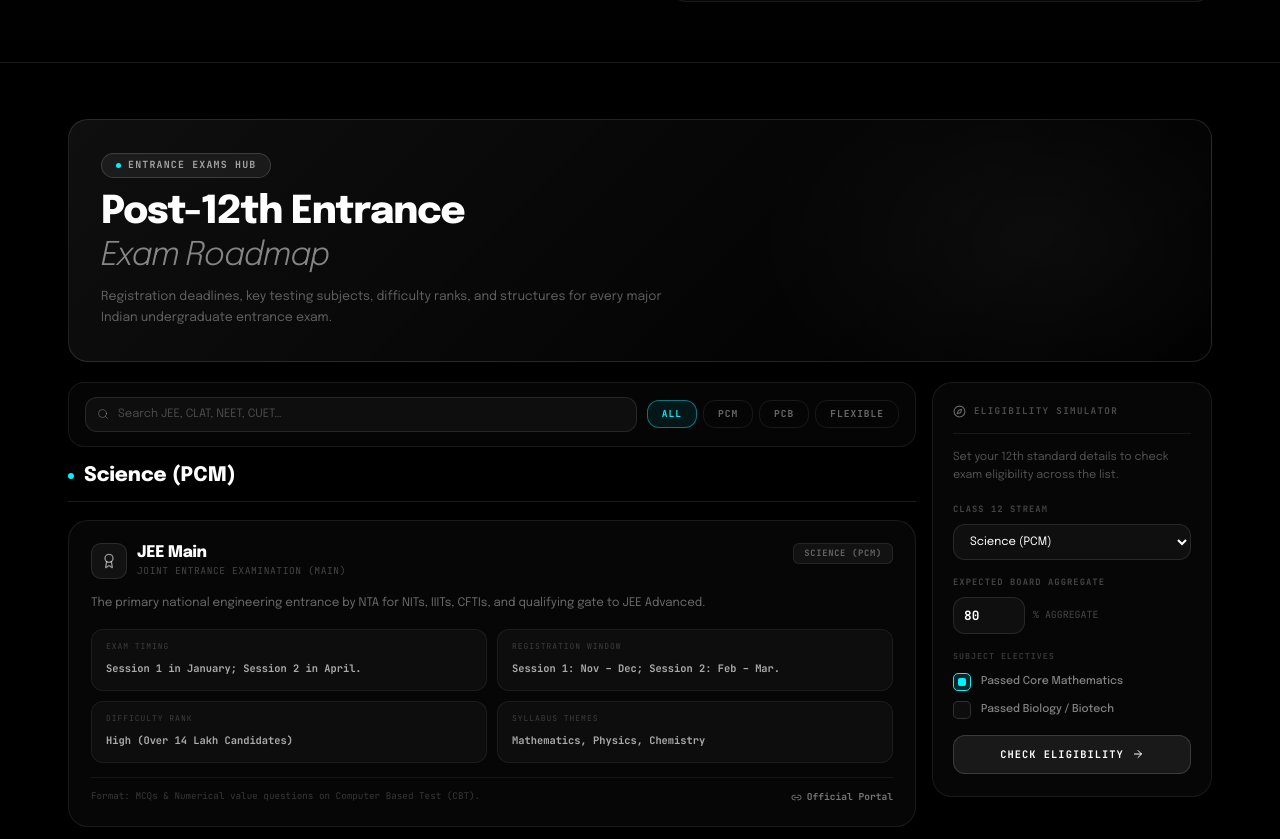
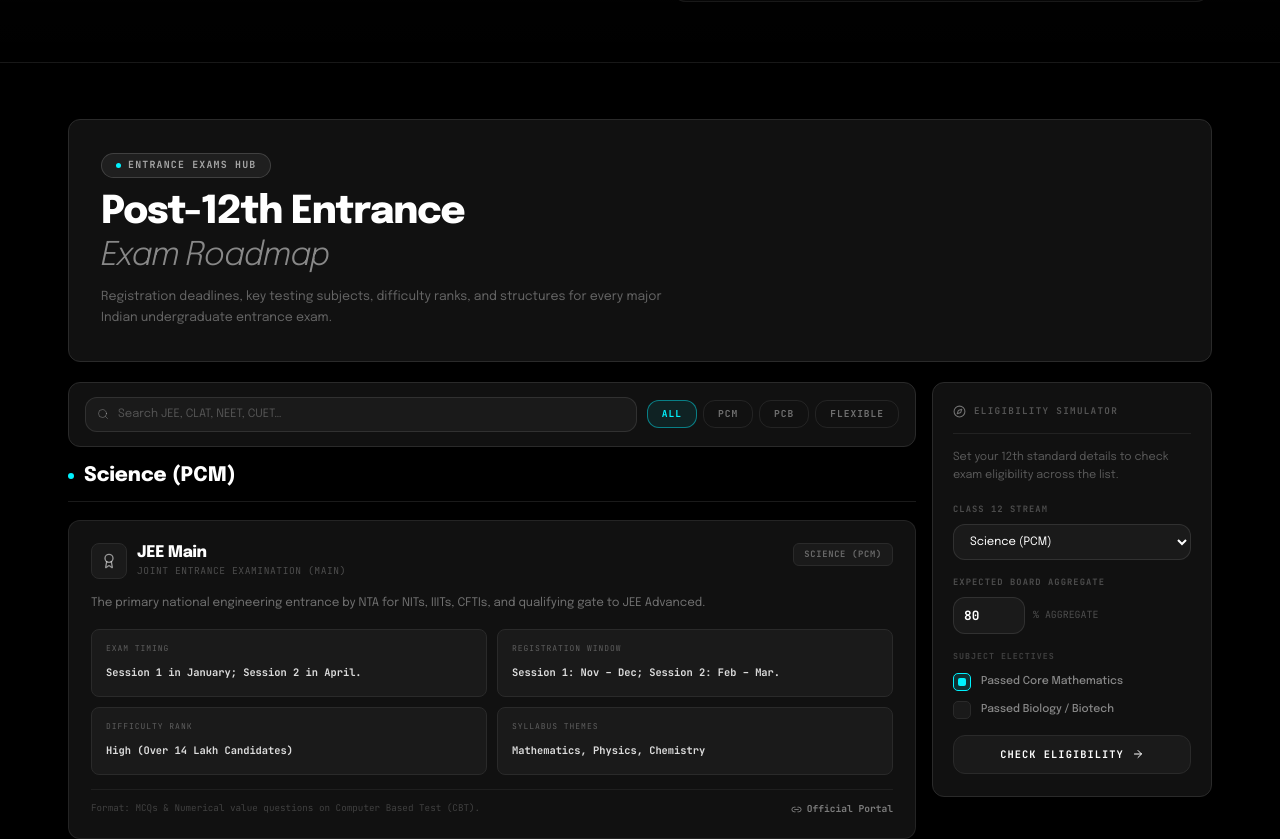
Before and after one commit to mfaayis/aetherzen-space, a React (Vite) app: page /exams in a window 1280 px wide. Shown: the part 468-1307 px from the top of the page. Built offline with nearby package versions, Linux system fonts and the light colour scheme.

Commit message:
Update ExamRoadmap to flat professional SaaS styling

```diff
--- a/src/components/ExamRoadmap.tsx
+++ b/src/components/ExamRoadmap.tsx
@@ -20,9 +20,9 @@
 ];
 
 const card: React.CSSProperties = {
-  background: "rgba(255,255,255,0.025)",
-  border: "1px solid rgba(255,255,255,0.08)",
-  borderRadius: "1.25rem",
+  background: "#111111",
+  border: "1px solid #2a2a2a",
+  borderRadius: "0.75rem",
   overflow: "hidden",
 };
 
@@ -69,12 +69,11 @@
 
       {/* ── Header ── */}
       <div style={{
-        position: "relative", overflow: "hidden", borderRadius: "1.25rem",
+        position: "relative", overflow: "hidden", borderRadius: "0.75rem",
         padding: "32px 32px",
-        background: "linear-gradient(135deg, rgba(255,255,255,0.06) 0%, rgba(255,255,255,0.02) 60%, transparent 100%)",
-        border: "1px solid rgba(255,255,255,0.12)",
+        background: "#111111",
+        border: "1px solid #2a2a2a",
       }}>
-        <div style={{ position: "absolute", top: "-30%", right: "-10%", width: "50%", height: "160%", background: "radial-gradient(ellipse, rgba(255,255,255,0.04) 0%, transparent 70%)", pointerEvents: "none" }} />
         <div style={{ position: "relative" }}>
           <div style={{ display: "inline-flex", alignItems: "center", gap: 7, padding: "4px 14px", borderRadius: "9999px", border: "1px solid rgba(255,255,255,0.15)", background: "rgba(255,255,255,0.06)", fontSize: "0.62rem", color: "rgba(255,255,255,0.6)", fontFamily: "'JetBrains Mono', monospace", fontWeight: 700, textTransform: "uppercase", letterSpacing: "0.12em", marginBottom: 14 }}>
             <span style={{ width: 5, height: 5, borderRadius: "50%", background: "var(--color-accent)", display: "inline-block" }} />
@@ -96,7 +95,7 @@
         <div style={{ display: "flex", flexDirection: "column", gap: 14 }}>
 
           {/* Search + filter bar */}
-          <div style={{ display: "flex", gap: 10, flexWrap: "wrap", alignItems: "center", padding: "14px 16px", borderRadius: "1rem", border: "1px solid rgba(255,255,255,0.08)", background: "rgba(255,255,255,0.02)" }}>
+          <div style={{ display: "flex", gap: 10, flexWrap: "wrap", alignItems: "center", padding: "14px 16px", borderRadius: "0.75rem", border: "1px solid #2a2a2a", background: "#111111" }}>
             <div style={{ position: "relative", flex: 1, minWidth: 180 }}>
               <Search size={12} style={{ position: "absolute", left: 12, top: "50%", transform: "translateY(-50%)", color: "rgba(255,255,255,0.25)", pointerEvents: "none" }} />
               <input
@@ -107,8 +106,8 @@
                 placeholder="Search JEE, CLAT, NEET, CUET…"
                 style={{
                   width: "100%", paddingLeft: 32, paddingRight: 12, paddingTop: 8, paddingBottom: 8,
-                  background: "rgba(255,255,255,0.04)", border: "1px solid rgba(255,255,255,0.08)",
-                  borderRadius: "0.75rem", fontSize: "0.72rem", color: "#fff",
+                  background: "#1a1a1a", border: "1px solid #2a2a2a",
+                  borderRadius: "0.5rem", fontSize: "0.72rem", color: "#fff",
                   fontFamily: "'Epilogue', sans-serif", outline: "none",
                 }}
               />
@@ -161,7 +160,7 @@
                   {/* Top meta */}
                   <div style={{ display: "flex", justifyContent: "space-between", alignItems: "flex-start", gap: 12, marginBottom: 14 }}>
                     <div style={{ display: "flex", alignItems: "center", gap: 10 }}>
-                      <div style={{ width: 36, height: 36, borderRadius: "0.625rem", background: "rgba(255,255,255,0.05)", border: "1px solid rgba(255,255,255,0.1)", display: "flex", alignItems: "center", justifyContent: "center", flexShrink: 0 }}>
+                      <div style={{ width: 36, height: 36, borderRadius: "0.5rem", background: "#1a1a1a", border: "1px solid #2a2a2a", display: "flex", alignItems: "center", justifyContent: "center", flexShrink: 0 }}>
                         <Award size={16} color="rgba(255,255,255,0.55)" />
                       </div>
                       <div>
@@ -169,7 +168,7 @@
                         <p style={{ fontSize: "0.6rem", fontFamily: "'JetBrains Mono', monospace", color: "rgba(255,255,255,0.25)", textTransform: "uppercase", letterSpacing: "0.06em", marginTop: 2 }}>{exam.fullName}</p>
                       </div>
                     </div>
-                    <span style={{ fontSize: "0.55rem", fontFamily: "'JetBrains Mono', monospace", fontWeight: 700, color: "rgba(255,255,255,0.35)", background: "rgba(255,255,255,0.05)", border: "1px solid rgba(255,255,255,0.08)", padding: "3px 10px", borderRadius: 6, textTransform: "uppercase", letterSpacing: "0.08em", whiteSpace: "nowrap" }}>
+                    <span style={{ fontSize: "0.55rem", fontFamily: "'JetBrains Mono', monospace", fontWeight: 700, color: "rgba(255,255,255,0.35)", background: "#1a1a1a", border: "1px solid #2a2a2a", padding: "4px 10px", borderRadius: 6, textTransform: "uppercase", letterSpacing: "0.08em", whiteSpace: "nowrap" }}>
                       {exam.stream}
                     </span>
                   </div>
@@ -184,9 +183,9 @@
                       { label: "Difficulty Rank",       value: exam.difficulty },
                       { label: "Syllabus Themes",       value: exam.keySubjects.join(", ") },
                     ].map(({ label, value }) => (
-                      <div key={label} style={{ padding: "10px 14px", borderRadius: "0.75rem", background: "rgba(255,255,255,0.03)", border: "1px solid rgba(255,255,255,0.06)" }}>
-                        <span style={{ display: "block", fontSize: "0.5rem", fontFamily: "'JetBrains Mono', monospace", color: "rgba(255,255,255,0.2)", textTransform: "uppercase", letterSpacing: "0.12em", marginBottom: 4 }}>{label}</span>
-                        <span style={{ fontSize: "0.65rem", fontFamily: "'JetBrains Mono', monospace", fontWeight: 700, color: "rgba(255,255,255,0.65)", lineHeight: 1.4 }}>{value}</span>
+                      <div key={label} style={{ padding: "12px 14px", borderRadius: "0.5rem", background: "#1a1a1a", border: "1px solid #2a2a2a" }}>
+                        <span style={{ display: "block", fontSize: "0.5rem", fontFamily: "'JetBrains Mono', monospace", color: "rgba(255,255,255,0.3)", textTransform: "uppercase", letterSpacing: "0.12em", marginBottom: 6 }}>{label}</span>
+                        <span style={{ fontSize: "0.65rem", fontFamily: "'JetBrains Mono', monospace", fontWeight: 700, color: "rgba(255,255,255,0.85)", lineHeight: 1.4 }}>{value}</span>
                       </div>
                     ))}
                   </div>
@@ -266,7 +265,7 @@
                   if (e.target.value === "pcm") { setTestMath(true); setTestBio(false); }
                   else if (e.target.value === "pcb") { setTestMath(false); setTestBio(true); }
                 }}
-                style={{ width: "100%", padding: "10px 12px", background: "rgba(255,255,255,0.04)", border: "1px solid rgba(255,255,255,0.1)", borderRadius: "0.75rem", color: "#fff", fontSize: "0.72rem", fontFamily: "'Epilogue', sans-serif", outline: "none" }}
+                style={{ width: "100%", padding: "10px 12px", background: "#1a1a1a", border: "1px solid #2a2a2a", borderRadius: "0.5rem", color: "#fff", fontSize: "0.72rem", fontFamily: "'Epilogue', sans-serif", outline: "none" }}
               >
                 <option value="pcm">Science (PCM)</option>
                 <option value="pcb">Science (PCB)</option>
@@ -287,7 +286,7 @@
                   min={40} max={100}
                   value={testMarks}
                   onChange={e => setTestMarks(Number(e.target.value))}
-                  style={{ width: 72, padding: "8px 10px", background: "rgba(255,255,255,0.04)", border: "1px solid rgba(255,255,255,0.1)", borderRadius: "0.75rem", color: "#fff", fontSize: "0.8rem", fontFamily: "'JetBrains Mono', monospace", fontWeight: 700, outline: "none" }}
+                  style={{ width: 72, padding: "8px 10px", background: "#1a1a1a", border: "1px solid #2a2a2a", borderRadius: "0.5rem", color: "#fff", fontSize: "0.8rem", fontFamily: "'JetBrains Mono', monospace", fontWeight: 700, outline: "none" }}
                 />
                 <span style={{ fontSize: "0.62rem", fontFamily: "'JetBrains Mono', monospace", color: "rgba(255,255,255,0.25)", textTransform: "uppercase" }}>% Aggregate</span>
               </div>
@@ -305,8 +304,8 @@
                     onClick={() => set(!value)}
                     style={{
                       width: 18, height: 18, borderRadius: 5, flexShrink: 0,
-                      border: value ? "1px solid var(--color-accent,#fff)" : "1px solid rgba(255,255,255,0.15)",
-                      background: value ? "rgba(var(--color-accent-rgb,255,255,255),0.15)" : "rgba(255,255,255,0.03)",
+                      border: value ? "1px solid var(--color-accent,#fff)" : "1px solid #2a2a2a",
+                      background: value ? "rgba(var(--color-accent-rgb,255,255,255),0.15)" : "#1a1a1a",
                       display: "flex", alignItems: "center", justifyContent: "center",
                       transition: "all 0.2s ease",
                     }}
@@ -323,15 +322,15 @@
               id="btn-run-sim"
               type="submit"
               style={{
-                width: "100%", padding: "11px", borderRadius: "0.875rem",
-                background: "rgba(255,255,255,0.08)", border: "1px solid rgba(255,255,255,0.15)",
+                width: "100%", padding: "11px", borderRadius: "0.5rem",
+                background: "#1a1a1a", border: "1px solid #2a2a2a",
                 color: "#fff", fontSize: "0.65rem", fontFamily: "'JetBrains Mono', monospace",
                 fontWeight: 700, textTransform: "uppercase", letterSpacing: "0.1em",
                 cursor: "pointer", display: "flex", alignItems: "center", justifyContent: "center", gap: 8,
                 transition: "all 0.2s ease",
               }}
-              onMouseEnter={e => { e.currentTarget.style.background = "rgba(255,255,255,0.14)"; }}
-              onMouseLeave={e => { e.currentTarget.style.background = "rgba(255,255,255,0.08)"; }}
+              onMouseEnter={e => { e.currentTarget.style.background = "#222222"; }}
+              onMouseLeave={e => { e.currentTarget.style.background = "#1a1a1a"; }}
             >
               Check Eligibility <ArrowRight size={12} />
             </button>
@@ -341,14 +340,14 @@
                 type="button"
                 onClick={() => setResults(null)}
                 style={{
-                  width: "100%", padding: "9px", borderRadius: "0.875rem",
-                  border: "1px solid rgba(255,255,255,0.07)", background: "transparent",
+                  width: "100%", padding: "9px", borderRadius: "0.5rem",
+                  border: "1px solid #2a2a2a", background: "transparent",
                   color: "rgba(255,255,255,0.3)", fontSize: "0.6rem", fontFamily: "'JetBrains Mono', monospace",
                   fontWeight: 600, textTransform: "uppercase", letterSpacing: "0.1em", cursor: "pointer",
                   transition: "all 0.2s ease",
                 }}
-                onMouseEnter={e => { e.currentTarget.style.color = "rgba(255,255,255,0.6)"; e.currentTarget.style.borderColor = "rgba(255,255,255,0.15)"; }}
-                onMouseLeave={e => { e.currentTarget.style.color = "rgba(255,255,255,0.3)"; e.currentTarget.style.borderColor = "rgba(255,255,255,0.07)"; }}
+                onMouseEnter={e => { e.currentTarget.style.color = "rgba(255,255,255,0.6)"; e.currentTarget.style.borderColor = "#444"; }}
+                onMouseLeave={e => { e.currentTarget.style.color = "rgba(255,255,255,0.3)"; e.currentTarget.style.borderColor = "#2a2a2a"; }}
               >
                 Reset Highlights
               </button>
```
